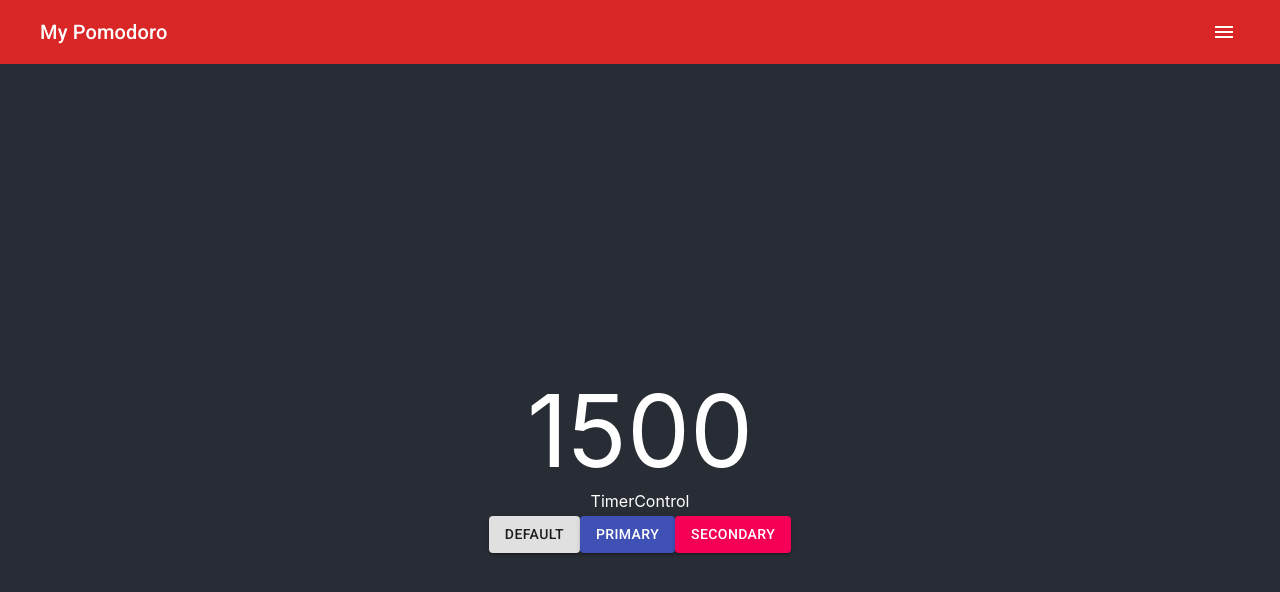
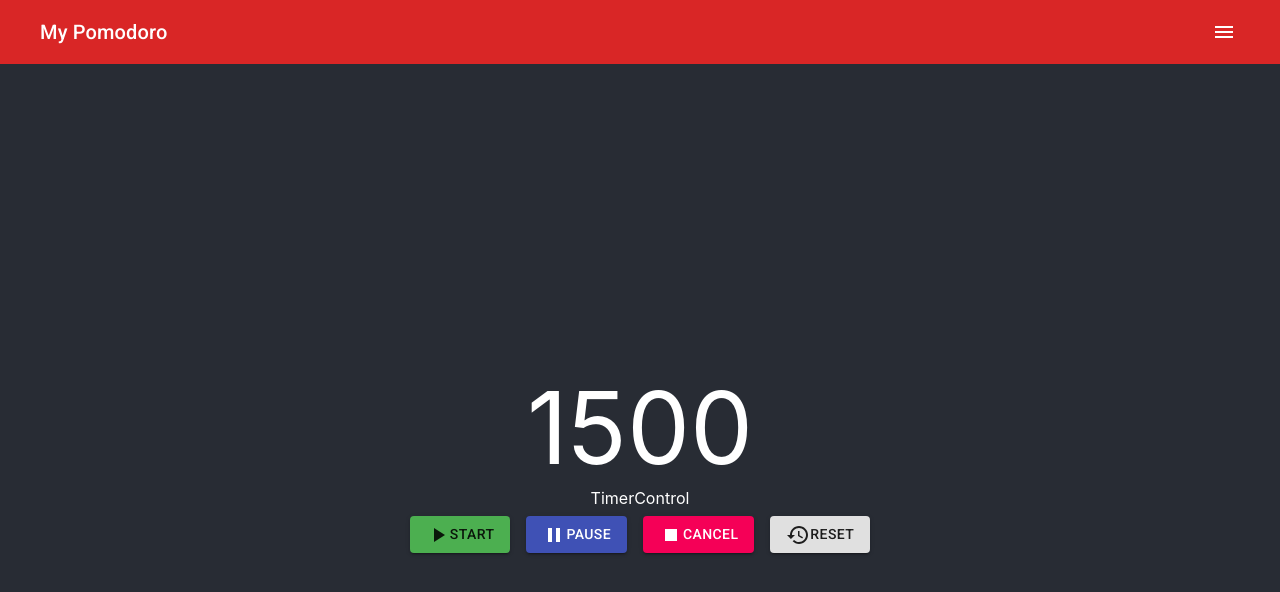
Before and after one commit to giovanizanetti/MY-POMDORO, a React (Create React App) app: page / in a window 1280 px wide. Shown: the top 592 px of the page. Built offline with nearby package versions, Linux system fonts and the light colour scheme.

Commit message:
style controllers buttons

```diff
--- a/src/components/Timer/TimerControl.js
+++ b/src/components/Timer/TimerControl.js
@@ -1,17 +1,41 @@
 import React from 'react'
 import { Toolbar, Button } from '@material-ui/core'
+import { makeStyles } from '@material-ui/core/styles'
+import { PlayArrow, Stop, Restore, Pause } from '@material-ui/icons'
+
+const useTimerControlStyles = makeStyles((theme) => ({
+  root: {},
+  buttonSecondary: {
+    color: 'rgba(0,0,0,.87)',
+    backgroundColor: '#4caf50',
+    margin: theme.spacing(1),
+  },
+  controllers: {
+    margin: theme.spacing(1),
+  },
+}))
 
 const TimerControl = (props) => {
+  const { root, buttonSecondary, controllers } = useTimerControlStyles()
   return (
     <>
       <div>TimerControl</div>
-      <Toolbar variant='dense'>
-        <Button variant='contained'>Default</Button>
-        <Button variant='contained' color='primary'>
-          Primary
+      <Toolbar variant='dense' className={root}>
+        <Button variant='contained' className={buttonSecondary}>
+          <PlayArrow />
+          Start
         </Button>
-        <Button variant='contained' color='secondary'>
-          Secondary
+        <Button className={controllers} variant='contained' color='primary'>
+          <Pause />
+          Pause
+        </Button>
+        <Button className={controllers} variant='contained' color='secondary'>
+          <Stop />
+          Cancel
+        </Button>
+        <Button className={controllers} variant='contained' color='default'>
+          <Restore />
+          Reset
         </Button>
       </Toolbar>
     </>
```
Also changed, not shown: 1 other file (tests, documents, lock files or other folders).
